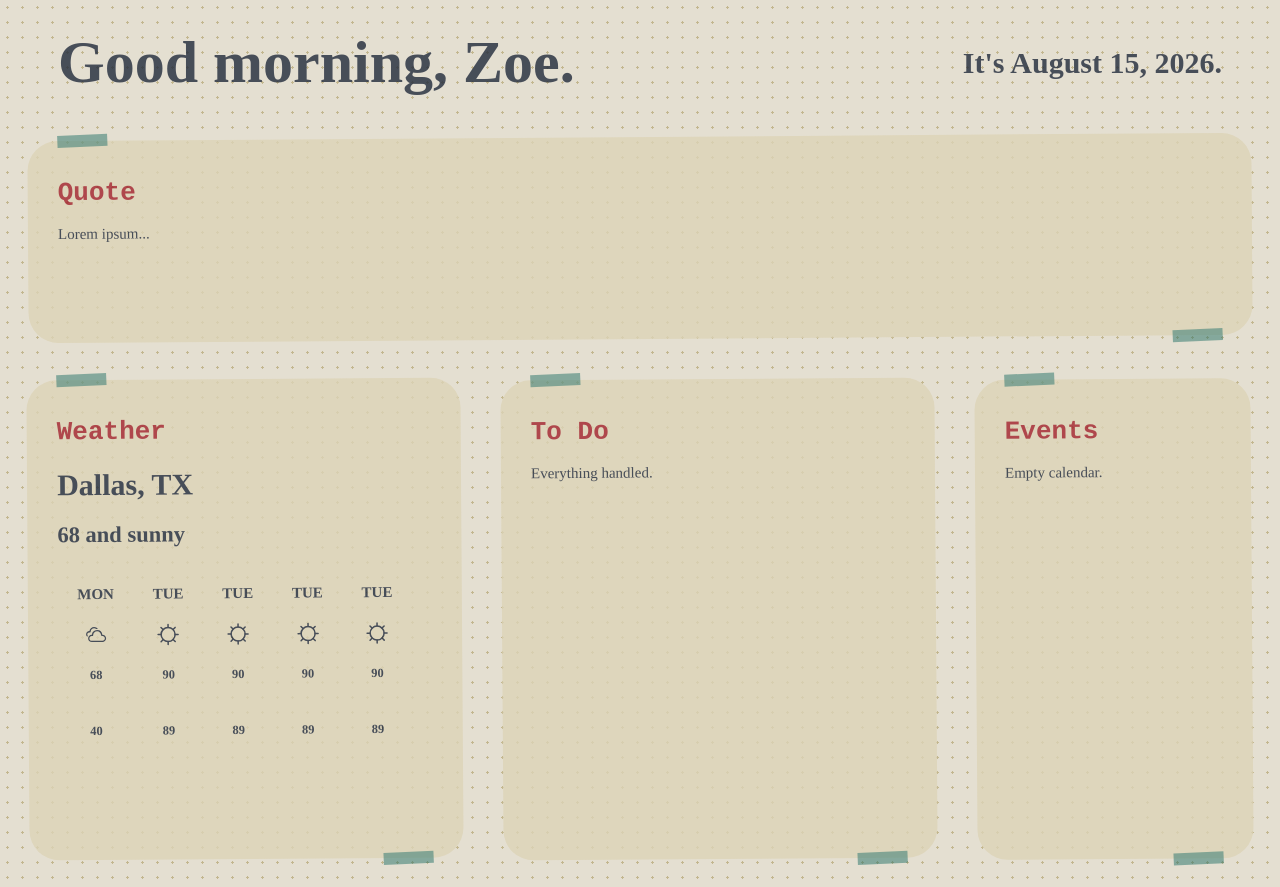
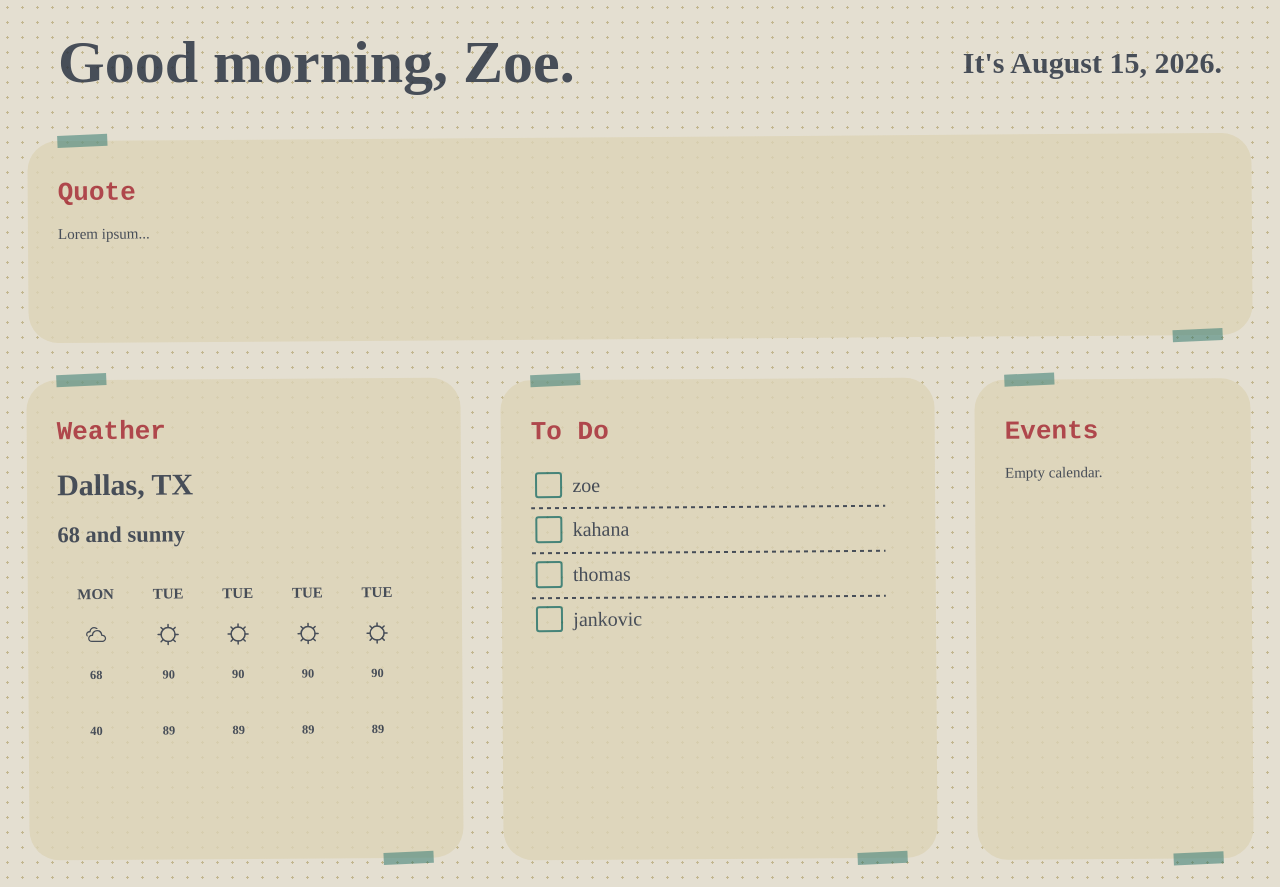
Before and after one commit to zoekahana/daily-dashboard, a React (Vite) app: page / in a window 1280 px wide. Built offline with nearby package versions, Linux system fonts and the light colour scheme.

Commit message:
Build out placeholder UI for to-do widget

```diff
--- a/src/widgets/ToDo.tsx
+++ b/src/widgets/ToDo.tsx
@@ -1,8 +1,95 @@
+import styled from 'styled-components';
+import { useState } from 'react';
 import WidgetCard from '../components/WidgetCard';
+
+const ToDoCheckbox = styled.input`
+    /* removing default appearance */
+    -webkit-appearance: none;
+    appearance: none;
+    /* creating a custom design */
+    width: 2em;
+    height: 2em;
+    border-radius: 0.25em;
+    margin-right: 0.5em;
+    border: 0.2em solid #1f6e64;
+    outline: none;
+    cursor: pointer;
+    position: relative;
+
+    &:checked {
+        background-color: #1f6e64
+    }
+
+    &:checked::before {
+        content: "\\2714";
+        font-size: 2em;
+        color: #fff;
+        position: absolute;
+        right: 2px;
+        top: -6px;
+    }
+`;
+
+const ToDoTask = styled.span<{ $isCompleted: boolean }>`
+    text-decoration: ${(props) => props.$isCompleted ? "line-through" : "none"};
+`;
+
+const ToDoLabel = styled.label`
+    display: grid;
+    grid-auto-flow: column;
+    justify-items: start;
+    grid-template-columns: auto 1fr;
+    align-items: center;
+    padding-top: 4px;
+    padding-bottom: 8px;
+    gap: 4px;
+    font-size: 20px;
+    min-height: 30px;
+`;
+
+const ToDoItem = ({ label }) => {
+
+    const [isCompleted, setIsCompleted] = useState(false);
+
+    return (
+        <div className="checkbox-wrapper">
+            <ToDoLabel>
+                <ToDoCheckbox
+                    type="checkbox"
+                    checked={isCompleted}
+                    onChange={() => setIsCompleted((isCompleted) => !isCompleted)}
+                />
+                <ToDoTask $isCompleted={isCompleted}>{label}</ToDoTask>
+            </ToDoLabel>
+        </div>
+    )
+}
+
+const ToDoList = styled.div`
+    display: grid;
+    grid-auto-flow: row;
+    & > *:not(:last-child) {
+        background-image: repeating-linear-gradient(
+            to right,
+            #212a3b 0px,
+            #212a3b 4px,
+            transparent 4px,
+            transparent 8px
+        );
+        background-position: bottom;
+        background-size: 100% 2px;
+        background-repeat: repeat-x;
+    }
+`;
 
 const ToDo = () =>
     <WidgetCard title="To Do">
-        Everything handled.
+        <ToDoList>
+            <ToDoItem label="zoe"/>
+            <ToDoItem label="kahana"/>
+            <ToDoItem label="thomas"/>
+            <ToDoItem label="jankovic"/>
+        </ToDoList>
     </WidgetCard>
 
 export default ToDo
```
Also changed, not shown: 2 other files (tests, documents, lock files or other folders).
